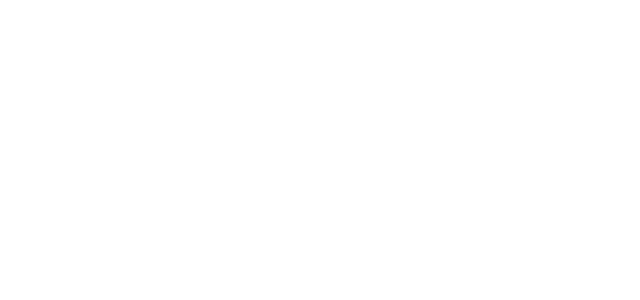
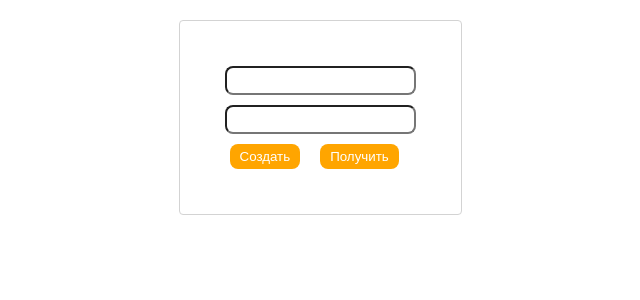
Before and after one commit to StrongestArtemEver/GraphQL-Apollo, a React (Create React App) app in the folder client/: page / in a window 1280 px wide. Shown: the top 300 px of the page, without its empty margins (320-960 px from the left). Built offline with nearby package versions, Linux system fonts and the light colour scheme.

Commit message:
add: form

```diff
--- a/client/src/App.js
+++ b/client/src/App.js
@@ -3,7 +3,14 @@ import './App.css';
 function App() {
   return (
     <div className="App">
-
+       <form>
+        <input type='text'></input>
+        <input type='number'></input>
+        <div className='btns'>
+          <button>Создать</button>
+          <button>Получить</button>
+        </div>
+       </form>
     </div>
   );
 }
```
